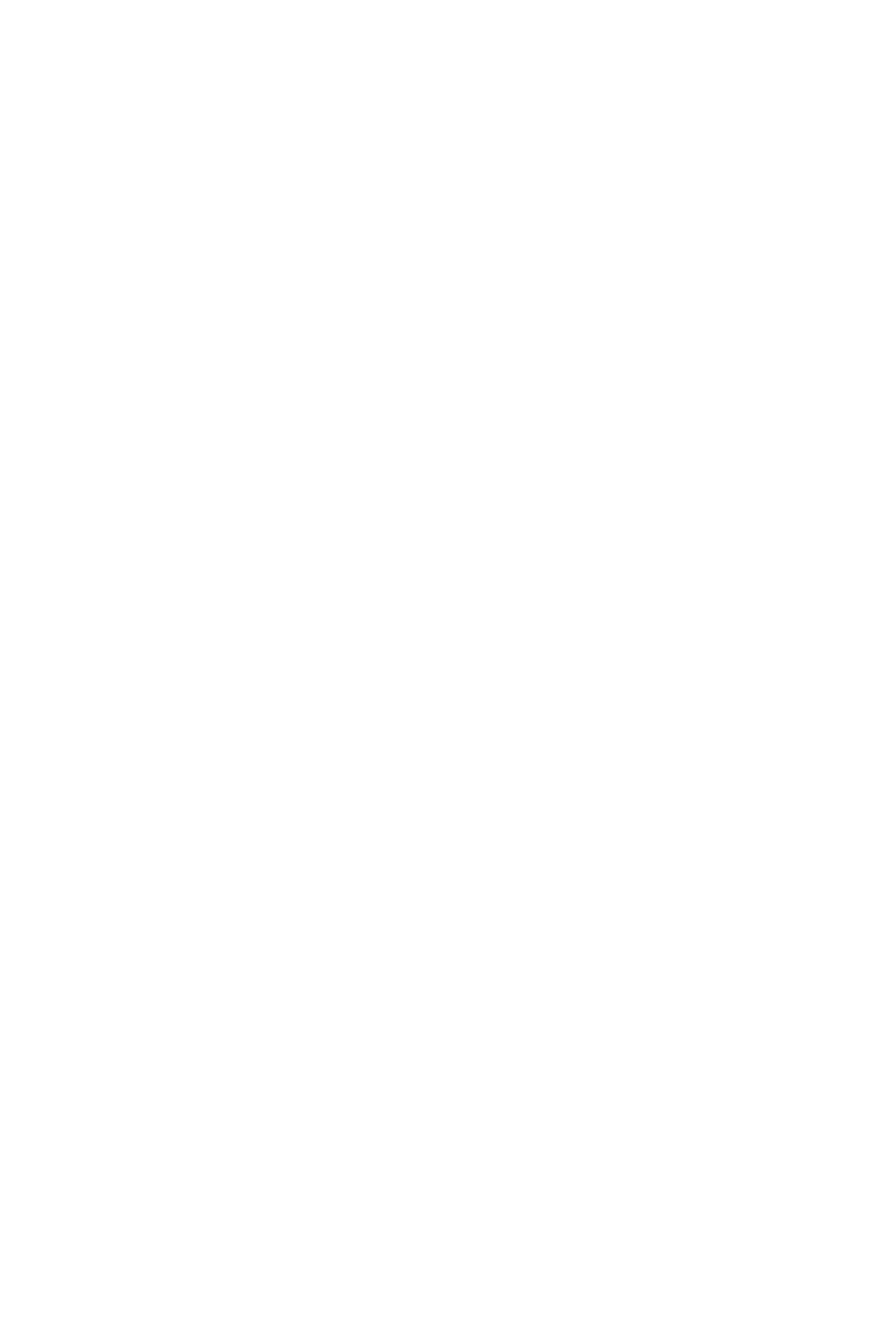
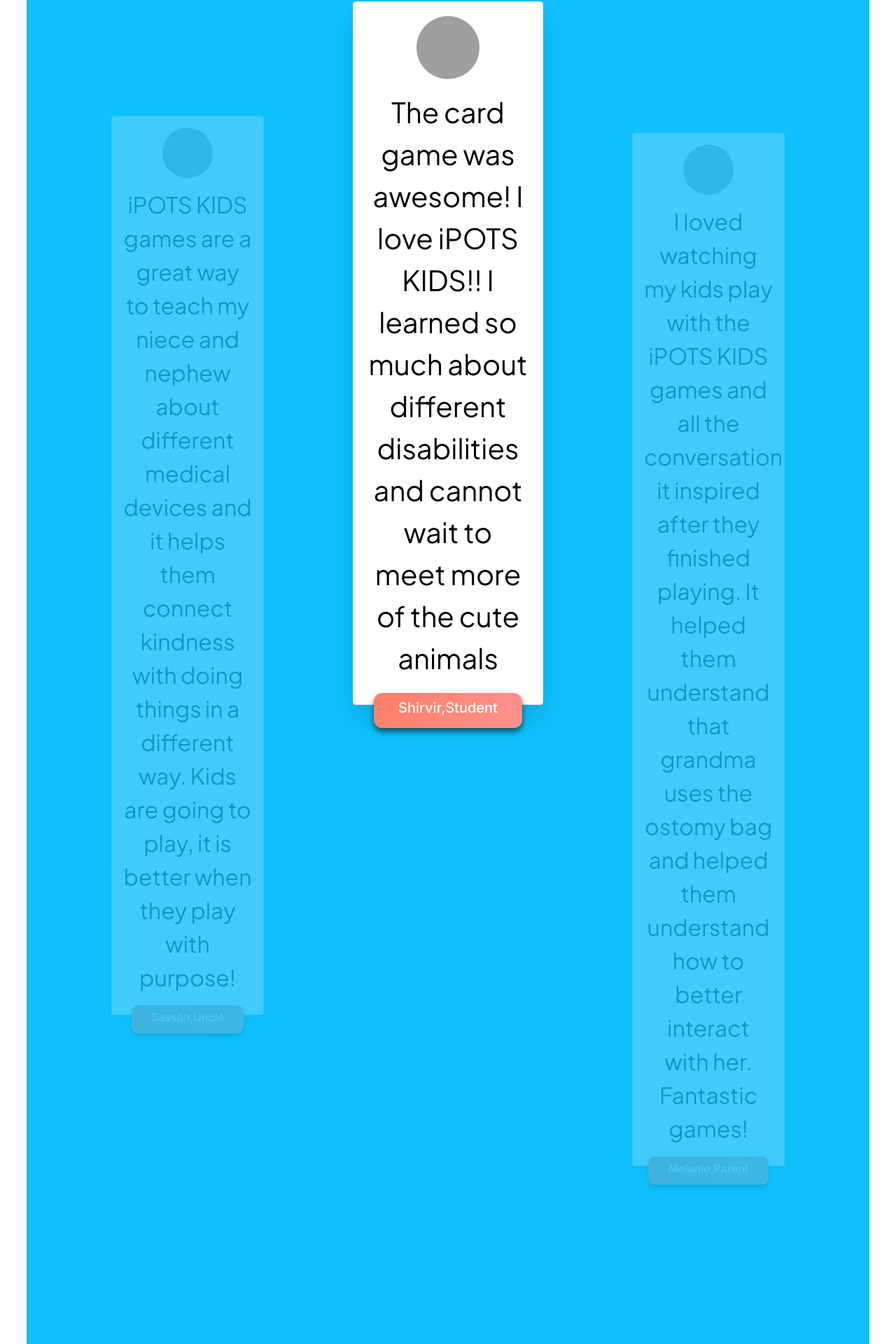
Before and after one commit to mel-deleon-23/ipots-kids-app, a React (Vite) app in the folder ipots-kids/: page /question/level/1 in a window 1280 px wide. Shown: the part 767-2687 px from the top of the page at 70% size. Before the commit the page ends 800 px from the top, so only its background shows below. Built offline with nearby package versions, Linux system fonts and the light colour scheme; no server answers; grey boxes are pictures that could not be loaded.

Commit message:
testimonial initial setup

```diff
--- a/ipots-kids/index.html
+++ b/ipots-kids/index.html
@@ -15,5 +15,6 @@
     <div id="root"></div>
     <script type="module" src="/src/main.jsx"></script>
     <script src="https://kit.fontawesome.com/f8e1a90484.js" crossorigin="anonymous"></script>
+    <script src="https://ajax.googleapis.com/ajax/libs/jquery/3.6.0/jquery.min.js"></script>
   </body>
 </html>
--- a/ipots-kids/package.json
+++ b/ipots-kids/package.json
@@ -15,6 +15,7 @@
     "react-bootstrap": "^2.10.4",
     "react-dom": "^18.3.1",
     "react-icons": "^5.2.1",
+    "react-owl-carousel": "^2.3.3",
     "react-router-dom": "^6.24.1"
   },
   "devDependencies": {
--- /dev/null
+++ b/ipots-kids/src/components/Review/Review.css
@@ -0,0 +1,74 @@
+.shadow-effect {
+    background: #fff;
+    padding: 20px;
+    border-radius: 4px;
+    text-align: center;
+    border: 1px solid #ECECEC;
+    box-shadow: 0 19px 38px rgba(0,0,0,0.10), 0 15px 12px rgba(0,0,0,0.02);
+  }
+  #shadow-effect p {
+    font-family: inherit;
+    font-size: 17px;
+    line-height: 1.5;
+    margin: 0 0 17px 0;
+    font-weight: 300;
+  }
+  .img-circle {
+    border-radius: 50%;
+    vertical-align: middle;
+    max-width: 90px;
+    min-height: 90px;
+    transform-style: preserve-3d;
+    margin: 0 auto 17px;
+  }
+  #customer-testimonoals {
+    margin-top: 6%;
+  }
+  .testimonial-name {
+    margin: -17px auto 0;
+    display: table;
+    width: auto;
+    /* background: linear-gradient(100deg, #845EC2, #BE93FD); */
+    background: linear-gradient(100deg, #FF8066, #FF918D);
+    /* background: linear-gradient(135deg, #ff3e00, #eaa400); */
+    padding: 9px 35px;
+    border-radius: 12px;
+    text-align: center;
+    color: #fff;
+    box-shadow: 0px 9px 18px rgba(0,0,0,0.12), 0px 5px 7px rgba(0,0,0,0.5);
+  }
+  #customer-testimonoals .item {
+    text-align: center;
+    padding: 50px;
+    margin-bottom: 0px;
+    opacity: 0.2;
+    transform: scale3d(0.8, 0.8, 1);
+    transition: all 0.3s ease-in-out;
+  }
+  #customer-testimonoals .owl-item.active.center .item {
+    opacity: 1;
+    transform: scale3d(1.0, 1.0, 1);
+  }
+  .owl-theme .owl-dots .owl-dot.active span, .owl-theme .owl-dots .owl-dot:hover span {
+    background: #56423D;
+    transform: translate3d(0px, -50%, 0px) scale(0.8);
+  }
+  .owl-carousel .owl-dots {
+    display: inline-block;
+    width: 100%;
+    text-align: center;
+  }
+  .owl-carousel .owl-dots .owl-dot{
+    display: inline-block;
+  }
+  .owl-carousel .owl-dots .owl-dot span{
+    /* background: #eaa400; */
+    background: #56423D;
+    display: inline-block;
+    height: 20px;
+    width: 20px;
+    margin: 0 2px 5px;
+    transform: translate3d(0px, -50%, 0px) scale(0.3);
+    transform-origin: 50% 50% 0;
+    transition: all 250ms ease-out 0s;
+  }
--- /dev/null
+++ b/ipots-kids/src/components/Review/Review.jsx
@@ -0,0 +1,91 @@
+// @flow strict
+
+import * as React from 'react';
+import OwlCarousel from 'react-owl-carousel';
+import 'owl.carousel/dist/assets/owl.carousel.css';
+import 'owl.carousel/dist/assets/owl.theme.default.css';
+import "./Review.css";
+import ReviewItem from "./ReviewItem";
+const Review = () => {
+
+    const reviewItems = [
+        {
+            name: 'Shirvir,Student',
+            description: 'The card game was awesome! I love iPOTS KIDS!! I learned so much about different disabilities and cannot wait to meet more of the cute animals',
+
+            img: 'https://i.etsystatic.com/13434992/r/il/4c6029/3219261003/il_794xN.3219261003_f9hg.jpg'
+        },
+        {
+            name: 'Melanie,Parent',
+            description: 'I loved watching my kids play with the iPOTS KIDS games and all the conversation it inspired after they finished playing. It helped them understand that grandma uses the ostomy bag and helped them understand how to better interact with her. Fantastic games!',
+
+            img: 'https://i.etsystatic.com/13434992/r/il/4c6029/3219261003/il_794xN.3219261003_f9hg.jpg'
+        },
+        {
+            name: 'Alan,High School Teacher',
+            description: 'I love the iPOTS KIDS card game. Fun, informative, and encouraging for people needing to understand important ideas about themselves, and is delivered in an easy-to-read and welcoming manner',
+
+            img: 'https://i.etsystatic.com/13434992/r/il/4c6029/3219261003/il_794xN.3219261003_f9hg.jpg'
+        },
+        {
+            name: 'Sassan,Uncle',
+            description: 'iPOTS KIDS games are a great way to teach my niece and nephew about different medical devices and it helps them connect kindness with doing things in a different way. Kids are going to play, it is better when they play with purpose!',
+
+            img: 'https://i.etsystatic.com/13434992/r/il/4c6029/3219261003/il_794xN.3219261003_f9hg.jpg'
+        },
+    ]
+    //Owl Carousel Settings
+    const options = {
+        loop: true,
+        center: true,
+        items: 3,
+        margin: 0,
+        autoplay: true,
+        dots: true,
+        autoplayTimeout: 8500,
+        smartSpeed: 450,
+        nav: false,
+        responsive: {
+            0: {
+                items: 1
+            },
+            600: {
+                items: 3
+            },
+            1000: {
+                items: 3
+            }
+        }
+    };
+return(
+    <section id="testimonial" className="testimonials pt-70 pb-70">
+       <div className="container mt-5">
+           <h4 className="miniTitle text-center">TESTIMONIALS</h4>
+           <div className="text-center ">
+                    <h3 className="sectionTitle">What Our Quiz Takers are Saying?</h3>
+                </div>
+                <p className="text-center ">See what our quiz takers feel after taking our quiz.</p>
+                <div className="row">
+                    <div className="col-md-12">
+                        <OwlCarousel id="customer-testimonoals" className="owl-carousel owl-theme" {...options}>
+                            {
+
+                                    reviewItems.map(reviewDetail => {
+                                        return (
+                                            <ReviewItem reviewDetail={reviewDetail} key={reviewDetail.name} />
+                                            )
+                                        })
+                                }
+                            </OwlCarousel>
+                        </div>
+                    </div>
+
+
+
+      </div>
+      </section>
+        );
+    };
+
+
+export default Review;
--- /dev/null
+++ b/ipots-kids/src/components/Review/ReviewItem.jsx
@@ -0,0 +1,21 @@
+
+import React from 'react';
+
+const ReviewItem = ({reviewDetail}) => {
+    const {name, address, description, img} = reviewDetail;
+
+    return (
+        <div className="item">
+            <div className="shadow-effect">
+                <img src={img} alt="" srcSet="" className="img-circle"/>
+                <p>{description}</p>
+            </div>
+            <div className="testimonial-name">
+                <h5>{name}</h5>
+                <small>{address}</small>
+            </div>
+        </div>
+    );
+};
+
+export default ReviewItem;
--- a/ipots-kids/src/components/footer/Footer.jsx
+++ b/ipots-kids/src/components/footer/Footer.jsx
@@ -1,5 +1,5 @@
 import "./footer.css";
-
+import Review from "../Review/Review";
 const footer = () => {
     return (
         <footer className="footer">
@@ -13,7 +13,7 @@
                     <h3> CONTACT | INSTAGRAM | X | LINKEDIN </h3>
                     <p>© {new Date().getFullYear()} by iPOTS, improving POTS, IPOTS KIDS, iAccess, All Rights Reserved</p>
                 </div>
-
+                <Review />
             </div>
         </footer>
     );
```
Also changed, not shown: ipots-kids/src/components/Review/ReviewItem.css (added), 1 other file (tests, documents, lock files or other folders).
